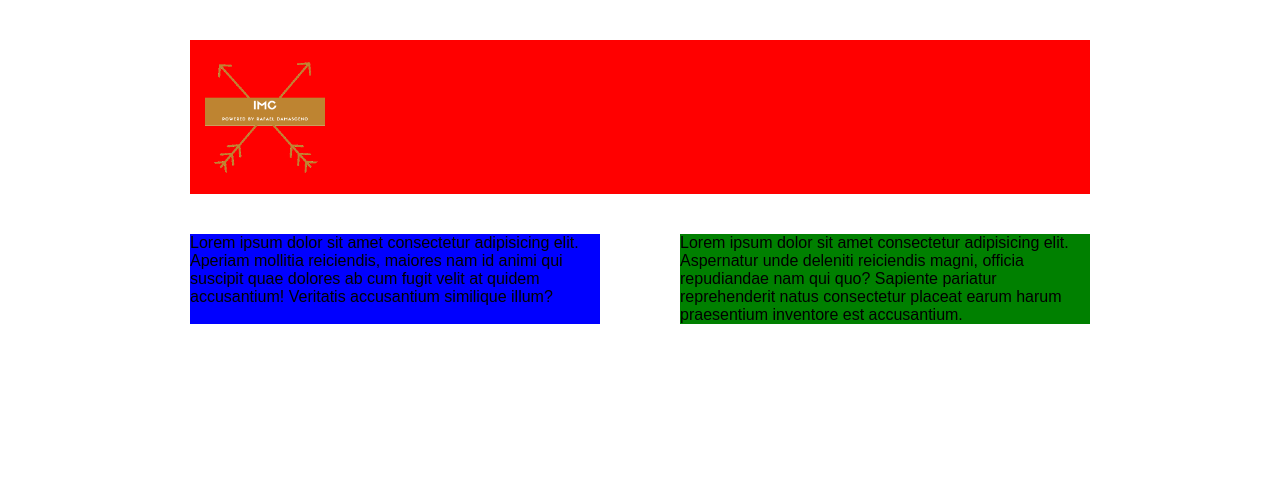
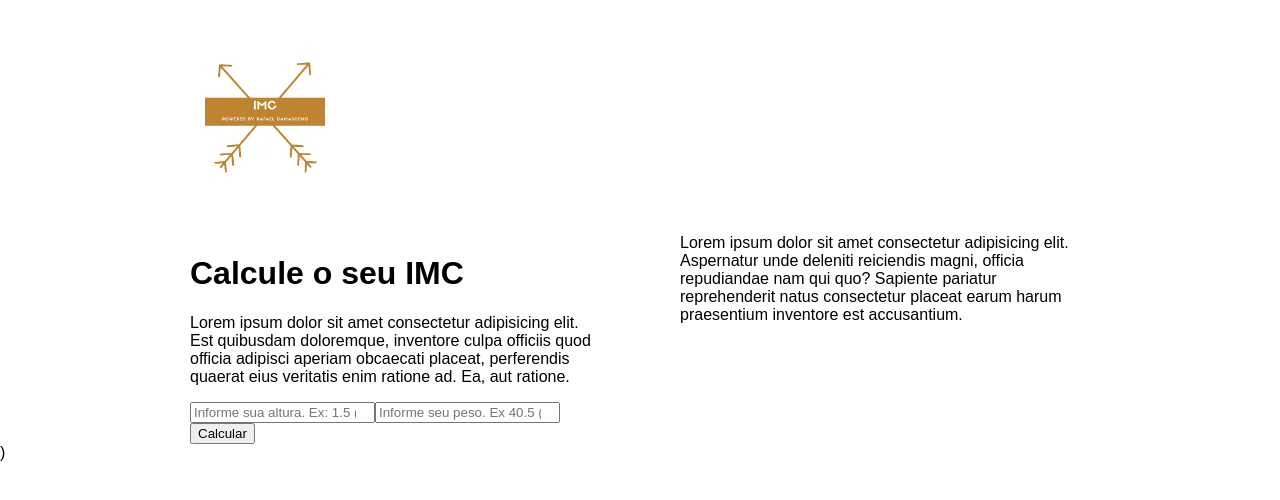
Before and after one commit to RafaelSdm/Calculadora-IMC, a React (Create React App) app in the folder react-calc-imc/: page / in a window 1280 px wide. Shown: the top 500 px of the page. Built offline with nearby package versions, Linux system fonts and the light colour scheme.

Commit message:
criando o leftside

```diff
--- a/react-calc-imc/src/App.module.css
+++ b/react-calc-imc/src/App.module.css
@@ -10,7 +10,7 @@ body{
 header .headerContainer{
     max-width: 900px;
     margin: 40px auto;
-    background-color: red;
+
 }
 
 header .headerContainer img{
@@ -28,12 +28,12 @@ header .headerContainer img{
 
 .container .left{
     flex: 1;
-    background-color: blue;
+
     margin-right: 40px;
 }
 
 .container .right{
     flex: 1;
-    background-color: green;
+
     margin-left: 40px;
 }
--- a/react-calc-imc/src/App.tsx
+++ b/react-calc-imc/src/App.tsx
@@ -1,8 +1,24 @@
-
+import {useState} from 'react'
 import styles from './App.module.css'
 import logo from './assets/logo.png'
 
 const App = () =>{
+
+
+  const[height, setHeight] = useState<number>(0)
+
+  const[weight, setWeight] = useState<number>(0)
+
+
+  const handleCalculate = () =>{
+    if(height && weight){
+      window.alert("Aíi simmm bichao")
+    }else{
+      window.alert("aí nao bichaooo")
+    }
+  }
+
+
   return(
     <div className={styles.main} >
       <header>
@@ -15,7 +31,15 @@ const App = () =>{
 
         <div className={styles.left}>
 
-          Lorem ipsum dolor sit amet consectetur adipisicing elit. Aperiam mollitia reiciendis, maiores nam id animi qui suscipit quae dolores ab cum fugit velit at quidem accusantium! Veritatis accusantium similique illum?
+          <h1>Calcule o seu IMC</h1>
+          <p>Lorem ipsum dolor sit amet consectetur adipisicing elit. Est quibusdam doloremque, inventore culpa officiis quod officia adipisci aperiam obcaecati placeat, perferendis quaerat eius veritatis enim ratione ad. Ea, aut ratione.</p>
+
+          <input type="number" placeholder='Informe sua altura. Ex: 1.5 (em metros)' value={height > 0 ?  height: ''} onChange={e => setHeight(parseFloat(e.target.value))} />
+
+
+          <input type="number" placeholder='Informe seu peso. Ex 40.5 (em KG)' value={weight > 0 ? weight: ''} onChange={e => setWeight(parseFloat(e.target.value))}  />
+
+          <button onClick={handleCalculate} >Calcular</button>
 
         </div>
 
@@ -26,6 +50,11 @@ const App = () =>{
         </div>
 
       </div>
+
+
+
+
+      )
     </div>
   )
 }
```
